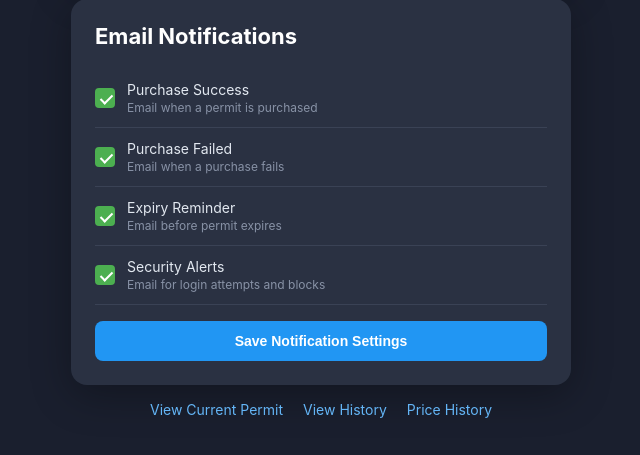
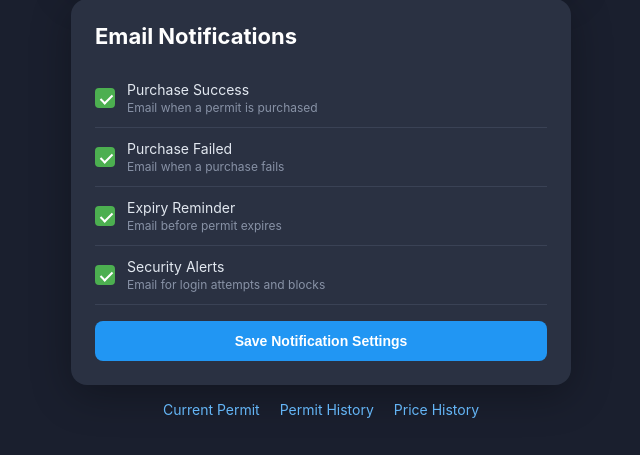
Before and after one commit to VisTechProjects/Toronto-Parking-Pass-Buyer, a PHP site: page /settings/index.php in a window 1280 px wide. Shown: the part 345-800 px from the top of the page, without its empty margins (319-959 px from the left). Run offline with PHP 8.4, Linux system fonts and the light colour scheme.

Commit message:
Update settings page link names

```diff
--- a/web/settings/index.php
+++ b/web/settings/index.php
@@ -793,8 +793,8 @@ $notifySecurityAlerts = $notifications['security_alerts'] ?? true;
         </div>
 
         <div class="links">
-            <a href="/parking/" class="link">View Current Permit</a>
-            <a href="/parking/history/" class="link">View History</a>
+            <a href="/parking/" class="link">Current Permit</a>
+            <a href="/parking/history/" class="link">Permit History</a>
             <a href="/parking/prices/" class="link">Price History</a>
         </div>
     </div>
```
